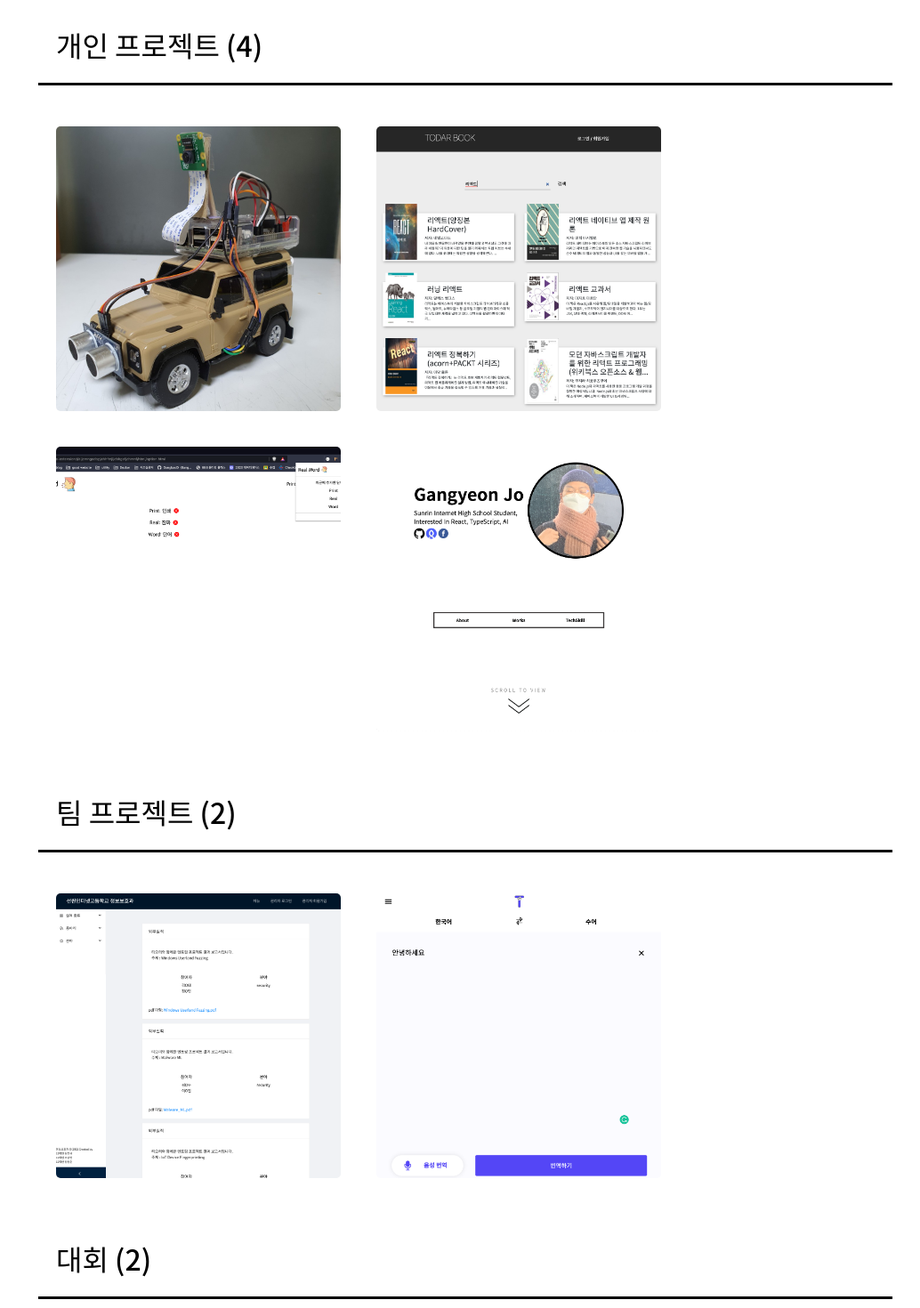
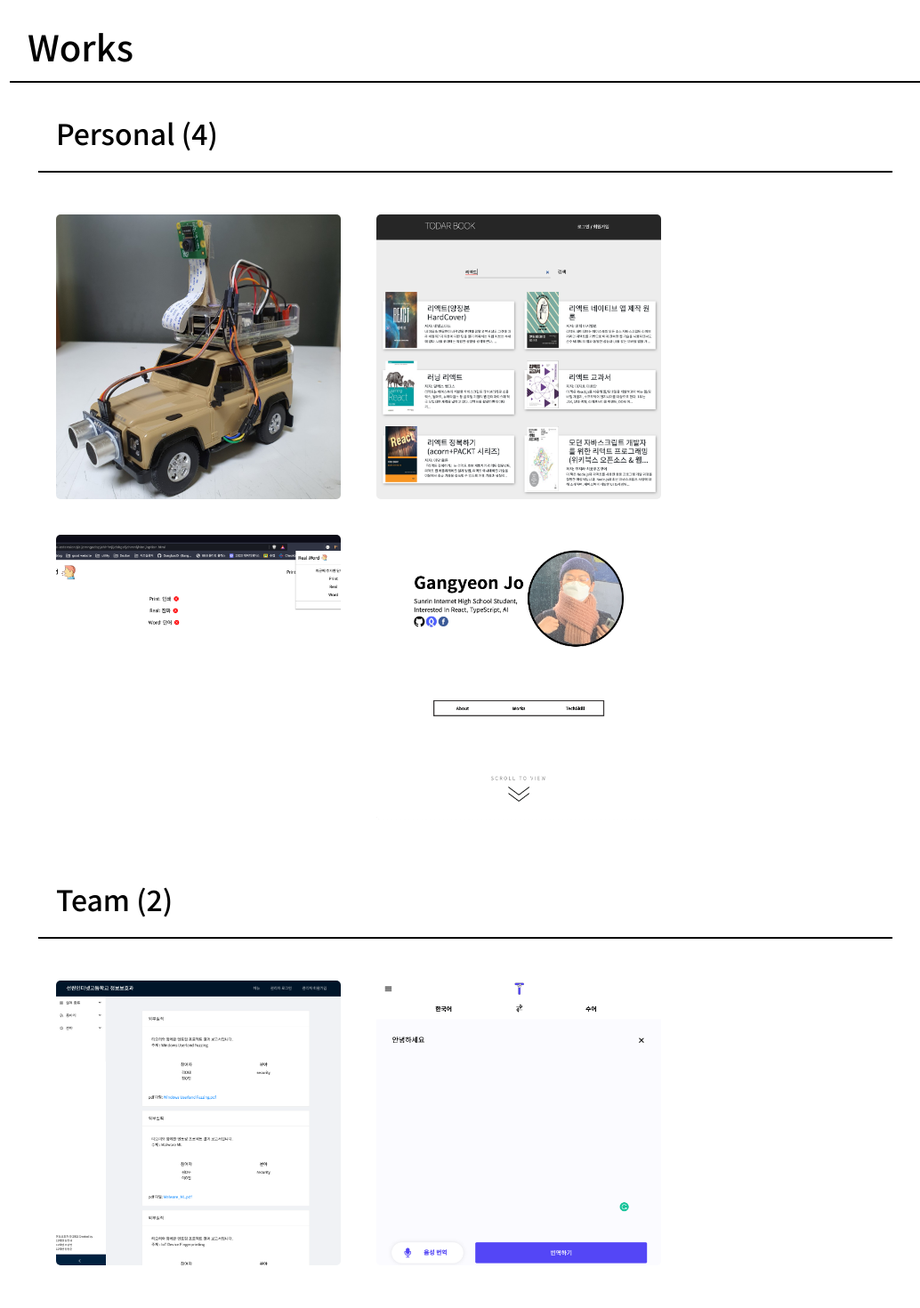
Before and after one commit to GangbacOl/portfolio-page, a Next.js app: page / in a window 1280 px wide. Shown: the part 1740-3210 px from the top of the page at 89% size, without its empty margins (117-1151 px from the left). Built offline with nearby package versions, Linux system fonts and the light colour scheme.

Commit message:
Update: styled, data, component logic order

```diff
--- a/components/WorkList.js
+++ b/components/WorkList.js
@@ -1,131 +1,29 @@
 import styled from 'styled-components';
-import Image from 'next/image';
 
 import WorkItem from './WorkItem';
-
-const personalWork = [
-    {
-        name: '유사 자율주행 rc카',
-        description:
-            'Lorem ipsum dolor sit amet consectetur adipisicing elit. Eligendi, nesciunt! Itaque illum debitis officiis magni veritatis deserunt in expedita optio nulla tenetur aliquam, voluptate doloribus eius quae impedit laudantium corrupti!',
-        imagePath: '/images/rccar.jpg',
-    },
-    {
-        name: 'Todar Book',
-        description:
-            'Lorem ipsum dolor sit amet consectetur adipisicing elit. Consequatur facilis distinctio, consequuntur voluptatibus eius fugiat a voluptate eveniet numquam. Iusto cum porro asperiores facere voluptatum assumenda temporibus tempore accusamus minus?',
-        imagePath: '/images/todarbook.png',
-    },
-    {
-        name: 'Real Word',
-        description:
-            'Lorem ipsum dolor sit amet consectetur adipisicing elit. Consequatur facilis distinctio, consequuntur voluptatibus eius fugiat a voluptate eveniet numquam. Iusto cum porro asperiores facere voluptatum assumenda temporibus tempore accusamus minus?',
-        imagePath: '/images/realword.png',
-    },
-    {
-        name: '포트폴리오 페이지',
-        description:
-            'Lorem ipsum dolor sit amet consectetur adipisicing elit. Consequatur facilis distinctio, consequuntur voluptatibus eius fugiat a voluptate eveniet numquam. Iusto cum porro asperiores facere voluptatum assumenda temporibus tempore accusamus minus?',
-        imagePath: '/images/portfoliopage.png',
-    },
-];
-const teamWork = [
-    {
-        name: '정보과 홍보 페이지',
-        description:
-            'Lorem ipsum dolor sit amet consectetur adipisicing elit. Eligendi, nesciunt! Itaque illum debitis officiis magni veritatis deserunt in expedita optio nulla tenetur aliquam, voluptate doloribus eius quae impedit laudantium corrupti!',
-        imagePath: '/images/sunrinsecurity.png',
-    },
-    {
-        name: 'STA+C TranSign',
-        description:
-            'Lorem ipsum dolor sit amet consectetur adipisicing elit. Eligendi, nesciunt! Itaque illum debitis officiis magni veritatis deserunt in expedita optio nulla tenetur aliquam, voluptate doloribus eius quae impedit laudantium corrupti!',
-        imagePath: '/images/transign.png',
-    },
-];
-
-const competitionWork = [
-    {
-        name: 'Intel AI For Youth',
-        description:
-            'Lorem ipsum dolor sit amet consectetur adipisicing elit. Eligendi, nesciunt! Itaque illum debitis officiis magni veritatis deserunt in expedita optio nulla tenetur aliquam, voluptate doloribus eius quae impedit laudantium corrupti!',
-        imagePath: '/images/intel.jpg',
-        type: 'competition',
-    },
-    {
-        name: '2020 데이터 크리에이터 캠프',
-        description:
-            'Lorem ipsum dolor sit amet consectetur adipisicing elit. Eligendi, nesciunt! Itaque illum debitis officiis magni veritatis deserunt in expedita optio nulla tenetur aliquam, voluptate doloribus eius quae impedit laudantium corrupti!',
-        imagePath: '/images/datacreator.jpg',
-        type: 'competition',
-    },
-];
-
-const educationWork = [
-    {
-        name: '2019 혁신허브 AI스쿨 입문자 양성과정 2기',
-        description:
-            'Lorem ipsum dolor sit amet consectetur adipisicing elit. Eligendi, nesciunt! Itaque illum debitis officiis magni veritatis deserunt in expedita optio nulla tenetur aliquam, voluptate doloribus eius quae impedit laudantium corrupti!',
-        imagePath: '/images/yangjae.jpg',
-        type: 'education',
-    },
-];
 
 export default function WorkList() {
     return (
         <Container>
-            <WorkItemsWrap>
-                <Title>개인 프로젝트{' (' + personalWork.length + ')'}</Title>
-                <WorkItems>
-                    {personalWork.map((item, idx) => (
+            <Title>Works</Title>
+            <WorkItemListsWrap>
+                {Object.entries(WorkData).map((item, idx) => (
+                    <WorkItemListWrap key={idx}>
+                        <SubTitle>{item[0] + ' (' + item[1].length + ')'}</SubTitle>
+                        <WorkItemList>
+                            {item[1].map((item, idx) => (
                                 <WorkItem
                                     name={item.name}
                                     description={item.description}
                                     imagePath={item.imagePath}
+                                    notionUrl={item.notionUrl}
                                     key={idx}
                                 />
                             ))}
-                </WorkItems>
-            </WorkItemsWrap>
-            <WorkItemsWrap>
-                <Title>팀 프로젝트{' (' + teamWork.length + ')'}</Title>
-                <WorkItems>
-                    {teamWork.map((item, idx) => (
-                        <WorkItem
-                            name={item.name}
-                            description={item.description}
-                            imagePath={item.imagePath}
-                            key={idx}
-                        />
+                        </WorkItemList>
+                    </WorkItemListWrap>
                 ))}
-                </WorkItems>
-            </WorkItemsWrap>
-            <WorkItemsWrap>
-                <Title>대회{' (' + competitionWork.length + ')'}</Title>
-                <WorkItems>
-                    {competitionWork.map((item, idx) => (
-                        <WorkItem
-                            name={item.name}
-                            description={item.description}
-                            imagePath={item.imagePath}
-                            key={idx}
-                        />
-                    ))}
-                </WorkItems>
-            </WorkItemsWrap>
-            <WorkItemsWrap>
-                <Title>교육 & 캠프{' (' + educationWork.length + ')'}</Title>
-                <WorkItems>
-                    {educationWork.map((item, idx) => (
-                        <WorkItem
-                            name={item.name}
-                            description={item.description}
-                            imagePath={item.imagePath}
-                            key={idx}
-                        />
-                    ))}
-                </WorkItems>
-            </WorkItemsWrap>
+            </WorkItemListsWrap>
         </Container>
     );
 }
@@ -137,19 +35,113 @@ const Container = styled.div`
     align-items: center;
 `;
 
-const WorkItemsWrap = styled.div`
+const WorkItemListsWrap = styled.div`
+    width: 100%;
+    display: flex;
+    flex-direction: column;
+    justify-content: center;
+    align-items: center;
+    & div:nth-child(1) > h2 {
+        margin-top: 0;
+        padding-top: 0;
+    }
+`;
+
+const WorkItemListWrap = styled.div`
     width: 75%;
 `;
 
-const WorkItems = styled.div`
+const WorkItemList = styled.div`
     width: 100%;
     display: flex;
     flex-wrap: wrap;
 `;
 
 const Title = styled.h2`
+    width: 80%;
+    font-size: 2.5rem;
+    font-weight: 500;
+    border-bottom: 2px solid black;
+    padding: 10px 20px;
+`;
+
+const SubTitle = styled.h2`
     font-size: 2rem;
     font-weight: 500;
-    border-bottom: 3px solid black;
+    border-bottom: 2px solid black;
     padding: 20px;
 `;
+
+const WorkData = {
+    Personal: [
+        {
+            name: '유사 자율주행 rc카',
+            description:
+                'Lorem ipsum dolor sit amet consectetur adipisicing elit. Eligendi, nesciunt! Itaque illum debitis officiis magni veritatis deserunt in expedita optio nulla tenetur aliquam, voluptate doloribus eius quae impedit laudantium corrupti!',
+            imagePath: '/images/rccar.jpg',
+            notionUrl: 'https://www.notion.so/rc-eaaee942f82b44e6a1a9cfe24342230f',
+        },
+        {
+            name: 'Todar Book',
+            description:
+                'Lorem ipsum dolor sit amet consectetur adipisicing elit. Consequatur facilis distinctio, consequuntur voluptatibus eius fugiat a voluptate eveniet numquam. Iusto cum porro asperiores facere voluptatum assumenda temporibus tempore accusamus minus?',
+            imagePath: '/images/todarbook.png',
+            notionUrl: 'https://www.notion.so/Todar-Book-c271451591a545da8fc772c78c85fc2b',
+        },
+        {
+            name: 'Real Word',
+            description:
+                'Lorem ipsum dolor sit amet consectetur adipisicing elit. Consequatur facilis distinctio, consequuntur voluptatibus eius fugiat a voluptate eveniet numquam. Iusto cum porro asperiores facere voluptatum assumenda temporibus tempore accusamus minus?',
+            imagePath: '/images/realword.png',
+            notionUrl: 'https://www.notion.so/Real-Word-2f8e750730e444dd815bc6ea46b5553b',
+        },
+        {
+            name: '포트폴리오 페이지',
+            description:
+                'Lorem ipsum dolor sit amet consectetur adipisicing elit. Consequatur facilis distinctio, consequuntur voluptatibus eius fugiat a voluptate eveniet numquam. Iusto cum porro asperiores facere voluptatum assumenda temporibus tempore accusamus minus?',
+            imagePath: '/images/portfoliopage.png',
+            notionUrl: 'https://www.notion.so/97184c97e8e94d38a72de89a32538346',
+        },
+    ],
+    Team: [
+        {
+            name: '정보과 홍보 페이지',
+            description:
+                'Lorem ipsum dolor sit amet consectetur adipisicing elit. Eligendi, nesciunt! Itaque illum debitis officiis magni veritatis deserunt in expedita optio nulla tenetur aliquam, voluptate doloribus eius quae impedit laudantium corrupti!',
+            imagePath: '/images/sunrinsecurity.png',
+            notionUrl: 'https://www.notion.so/cc4bd5e72fd54b468453fa32f87eac87',
+        },
+        {
+            name: 'STA+C TranSign',
+            description:
+                'Lorem ipsum dolor sit amet consectetur adipisicing elit. Eligendi, nesciunt! Itaque illum debitis officiis magni veritatis deserunt in expedita optio nulla tenetur aliquam, voluptate doloribus eius quae impedit laudantium corrupti!',
+            imagePath: '/images/transign.png',
+            notionUrl: 'https://www.notion.so/STA-C-TranSign-573b0b387369467c900d9a0132aed3a7',
+        },
+    ],
+    Competition: [
+        {
+            name: 'Intel AI For Youth',
+            description:
+                'Lorem ipsum dolor sit amet consectetur adipisicing elit. Eligendi, nesciunt! Itaque illum debitis officiis magni veritatis deserunt in expedita optio nulla tenetur aliquam, voluptate doloribus eius quae impedit laudantium corrupti!',
+            imagePath: '/images/intel.jpg',
+            notionUrl: 'https://www.notion.so/Intel-Ai-For-Youth-712f42416b3c45a199216a5b3c54279d',
+        },
+        {
+            name: '2020 데이터 크리에이터 캠프',
+            description:
+                'Lorem ipsum dolor sit amet consectetur adipisicing elit. Eligendi, nesciunt! Itaque illum debitis officiis magni veritatis deserunt in expedita optio nulla tenetur aliquam, voluptate doloribus eius quae impedit laudantium corrupti!',
+            imagePath: '/images/datacreator.jpg',
+            notionUrl: 'https://www.notion.so/2020-6b77310eb704408c88001ce6f87721e3',
+        },
+    ],
+    Education: [
+        {
+            name: '2019 혁신허브 AI스쿨 입문자 양성과정 2기',
+            description:
+                'Lorem ipsum dolor sit amet consectetur adipisicing elit. Eligendi, nesciunt! Itaque illum debitis officiis magni veritatis deserunt in expedita optio nulla tenetur aliquam, voluptate doloribus eius quae impedit laudantium corrupti!',
+            imagePath: '/images/yangjae.jpg',
+            notionUrl: 'https://www.notion.so/2019-AI-2-a11293a0073c403b98e2efb34ab58223',
+        },
+    ],
+};
```
Lines whose indentation alone changed are shown as unchanged.
